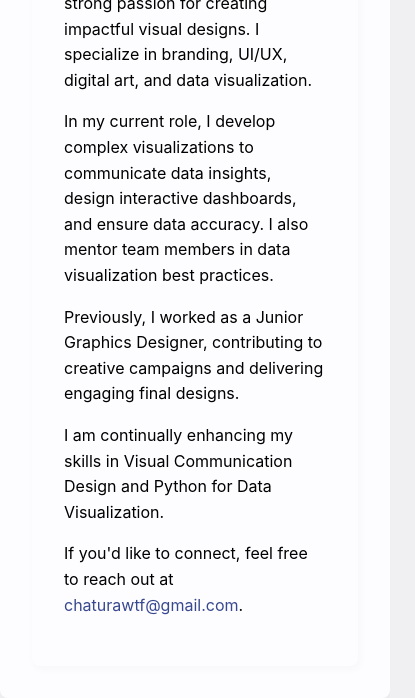
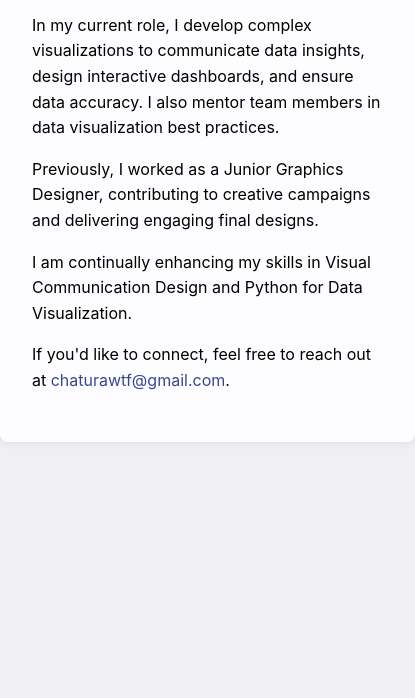
Before and after one commit to chaturawtf/Personal-Webpage, a plain HTML site: page index.html in a window 390 px wide. Shown: the part 245-943 px from the top of the page, 415 px wide, since content can reach past the window. After the commit the page ends 844 px from the top, so only its background shows below. Drawn offline with Linux system fonts and the light colour scheme.

Commit message:
Update index.html
Signed-off-by: Chatura Dissanayake <60820293+chaturawtf@users.noreply.github.com>

```diff
--- a/index.html
+++ b/index.html
@@ -1,47 +1,14 @@
 <!DOCTYPE html>
-<html>
+<html lang="en">
 <head>
+    <meta charset="UTF-8">
+    <meta http-equiv="X-UA-Compatible" content="IE=edge">
+    <meta name="viewport" content="width=device-width, initial-scale=1.0">
     <title>Chatura Dissanayake - Graphic Designer</title>
-    <meta charset="utf-8" />
-    <meta http-equiv="Content-type" content="text/html; charset=utf-8" />
-    <meta name="viewport" content="width=device-width, initial-scale=1" />
-    <style type="text/css">
-        body {
-            background-color: #f0f0f2;
-            margin: 0;
-            padding: 0;
-            font-family: -apple-system, system-ui, BlinkMacSystemFont, "Segoe UI", "Open Sans", "Helvetica Neue", Helvetica, Arial, sans-serif;
-        }
-        div {
-            width: 600px;
-            margin: 5em auto;
-            padding: 2em;
-            background-color: #fdfdff;
-            border-radius: 0.5em;
-            box-shadow: 2px 3px 7px 2px rgba(0,0,0,0.02);
-            text-align: left;
-        }
-        p {
-            margin: 0 0 1em 0;
-            line-height: 1.6;
-        }
-        a:link, a:visited {
-            color: #38488f;
-            text-decoration: none;
-        }
-        @media (max-width: 700px) {
-            div {
-                margin: 0 auto;
-                width: auto;
-            }
-        }
-    </style>
+    <link rel="stylesheet" href="index.css">
 </head>
-
 <body>
-    <div>
-       <body>
-  <div>
+    <div class="container">
         <h1>Chatura Dissanayake</h1>
         <p>I'm Chatura, a Senior Graphics Designer at Verité Research with a strong passion for creating impactful visual designs. I specialize in branding, UI/UX, digital art, and data visualization.</p>
         <p>In my current role, I develop complex visualizations to communicate data insights, design interactive dashboards, and ensure data accuracy. I also mentor team members in data visualization best practices.</p>
```
Lines whose indentation alone changed are shown as unchanged.
